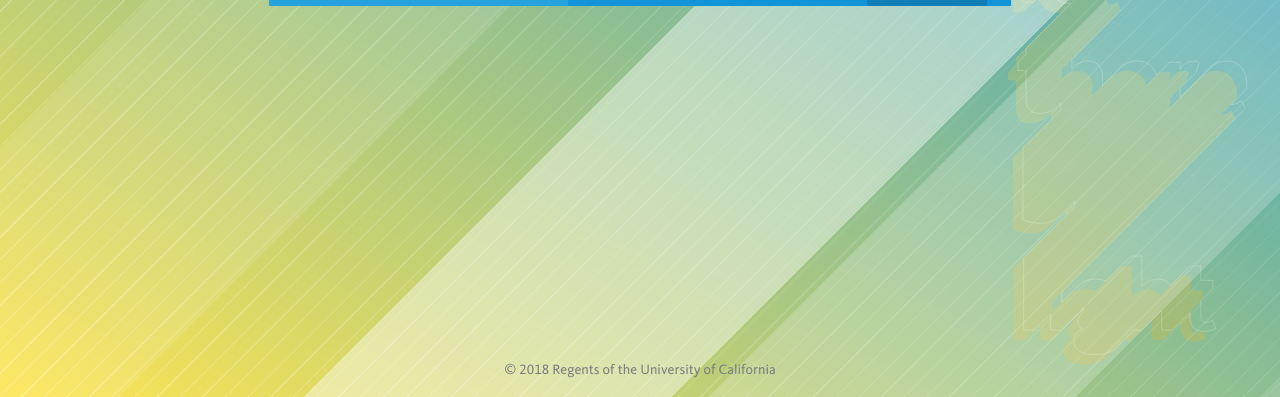
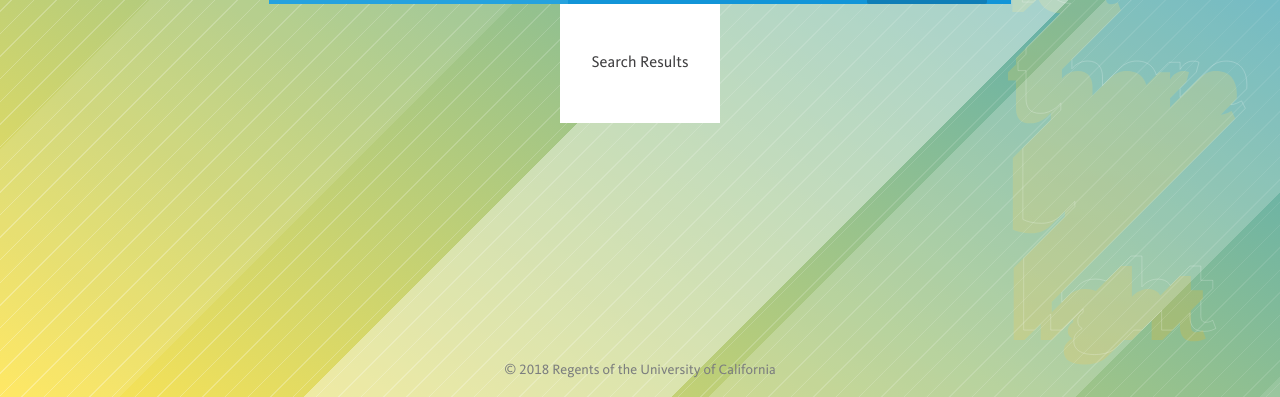
Before and after one commit to aaronsleeper/ucop_a-g-ui-kit, a website: page app/index.html in a window 1280 px wide. Shown: the part 403-800 px from the top of the page. Drawn offline with Linux system fonts and the light colour scheme.

Commit message:
application layout modifications to accommodate filters and results

```diff
--- a/app/index.html
+++ b/app/index.html
@@ -19,6 +19,7 @@
     </svg>
 
     <!-- Start Main Page Layout -->
+    <div class="content">
         <!-- Search Widget -->
         <div class="search-widget">
             <div class="brand">
@@ -55,16 +56,28 @@
                             Advanced
                         </a>
                     </div>
+                        <button type="submit" class="btn btn-primary submit-search"><span class="sr-only">Search</span><img src="img/icon-search.svg" alt="Search"></button>
+                </form>
+            </div>
+        </div>
+
+        <!-- Advanced Filters -->
         <div class="collapse" id="search-advanced-filters">
             <div class="filter-list">
                 Anim pariatur cliche reprehenderit, enim eiusmod high life accusamus terry richardson ad squid. Nihil anim keffiyeh helvetica,
                 craft beer labore wes anderson cred nesciunt sapiente ea proident.
             </div>
         </div>
-                <button type="submit" class="btn btn-primary submit-search"><span class="sr-only">Search</span><img src="img/icon-search.svg" alt="Search"></button>
-            </form>
+
+        <!-- Search Results -->
+        <div id="search-results">
+            <div class="inner">
+                Search Results
             </div>
         </div>
+    </div>
+
+    <!-- Footer -->
     <footer>
         <p>&copy; 2018 Regents of the University of California</p>
     </footer>
--- /dev/null
+++ b/app/scss/_advanced-filters.scss
@@ -0,0 +1,7 @@
+#search-advanced-filters {
+	color: $white;
+	background-color: rgba(darken($uc-blue, 7%), 1);
+	.filter-list {
+		padding: $pane-padding-y $pane-padding-x;
+	}
+}
--- a/app/scss/_application-layout.scss
+++ b/app/scss/_application-layout.scss
@@ -1,24 +1,23 @@
 // Body
 html body {
+	position: relative;
 	display: grid;
-    grid-gap: 1rem;
-    grid-template-rows: repeat(2, min-content);
-    grid-template-columns: min-content;
-    align-items: center;
-    align-content: space-between;
-    justify-items: center;
+	grid-gap: 0;
+	grid-template-rows: 1fr min-content;
 	justify-content: center;
 	width: 100vw;
 	min-height: 100vh;
 }
 
+.content {
+	display: flex;
+	flex-direction: column;
+	align-items: center;
+	justify-content: center;
+}
+
 .search-widget {
-    margin-top: 30vh;
 	&.pin-to-top {
 		margin-top: 0;
 	}
 }
-
-footer {
-    align-self: end;
-}
--- a/app/scss/_background.scss
+++ b/app/scss/_background.scss
@@ -4,11 +4,11 @@ body {
 	background-attachment: fixed;
 	// pull the immediate children up above the background layering
 	> * {
-		//position: relative;
+		position: relative;
 		z-index: $z-index-body-immediate-children;
 	}
 	.bg {
-		position: absolute;
+		position: fixed;
 		top: 0;
 		left: 0;
 		display: block;
--- a/app/scss/_footer.scss
+++ b/app/scss/_footer.scss
@@ -1,4 +1,5 @@
 footer {
-    font-size: $font-size-sm;
-    color: $uc-gray;
+	font-size: $font-size-sm;
+	color: $uc-gray;
+	text-align: center;
 }
--- /dev/null
+++ b/app/scss/_search-results.scss
@@ -0,0 +1,6 @@
+#search-results {
+	background-color: $white;
+	.inner {
+		padding: $pane-padding-y $pane-padding-x;
+	}
+}
--- a/app/scss/_search-widget.scss
+++ b/app/scss/_search-widget.scss
@@ -2,6 +2,7 @@
 .search-widget {
 	position: relative;
 	display: grid;
+	width: min-content;
 	grid-template-columns: repeat(2, max-content);
 	background-color: $uc-blue;
 	@include transition-property(top);
@@ -87,14 +88,4 @@
 		padding: ($input-btn-padding-y-sm) ($input-btn-padding-x-sm);
 		margin-right: ($input-btn-padding-x / 2);
 	}
-	// Advanced Filters Pane
-	#search-advanced-filters {
-		position: absolute;
-		top: 100%;
-	}
 }
-
-#search-advanced-filters {
-	color: $white;
-	background-color: rgba(darken($uc-blue, 7%), 1);
-}
--- a/app/scss/app.scss
+++ b/app/scss/app.scss
@@ -33,6 +33,8 @@
 // molecules
 @import "branding";
 @import "search-widget";
+@import "advanced-filters";
+@import "search-results";
 @import "footer";
 // organisms
 @import "application-layout";
```
Also changed, not shown: app/css/app.css, dist/css/ucop_a-g-ui-kit.css, 1 other file. Lines whose indentation alone changed are shown as unchanged.
